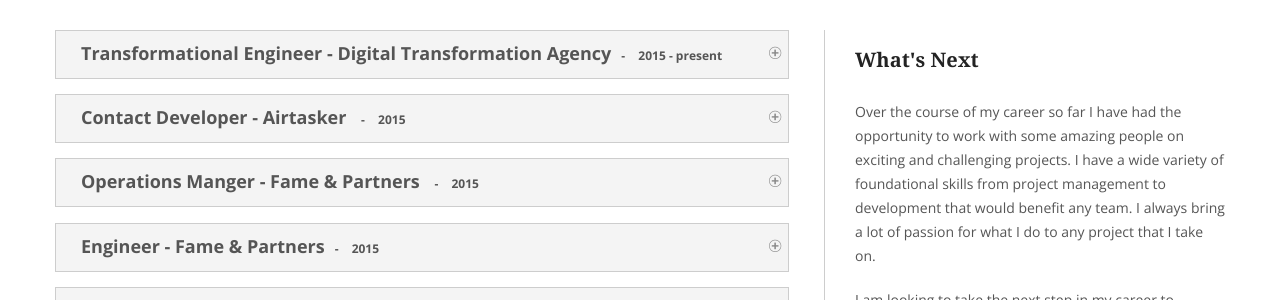
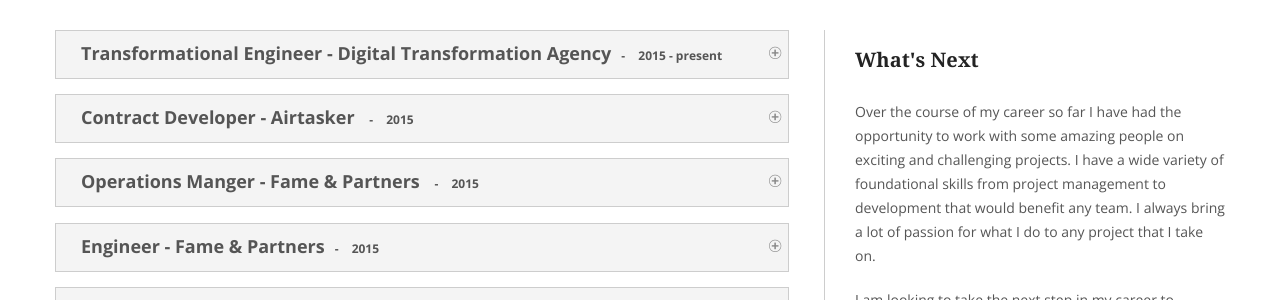
Before and after one commit to catherine-jones/catherine-jones.github.io, a Jekyll site: the page index.html, which Jekyll copies as it is, in a window 1280 px wide and 900 px high, scrolled down 2872 px. Shown: the part 195-495 px from the top of the window. Built offline with Jekyll 4.4.1, drawn with Linux system fonts in a browser that asks for light colours; nearby versions of some CDN libraries; comment, search, counter and statistics services are not loaded.

Commit message:
fix typo

```diff
--- a/index.html
+++ b/index.html
@@ -293,7 +293,7 @@
                    <div class="accordion-container">
                        <p>As a Transformational Engineer at the DTA I have helped rapidly prototyype complex applications based on user needs. After validating our prototype I have also assisted in creating usible semantic and acessible front end interfaces whilst work in cross untion agile teams. I ran regualr knowledge sharing workshops on basic coding techniques, security and commonly used products such as Github to improve collaboration between technical and non technical team members. I assisted in implementing a design guide approach to goverment services. I helped found the DTA's technology guild which brings our entire technology team togeather fortnightly to share knowledge and address the technology issues in government.</p>
                    </div>
-                   <div class="accordion-trigger">Contact Developer - Airtasker <span>- </span><span> 2015</span></div>
+                   <div class="accordion-trigger">Contract Developer - Airtasker <span>- </span><span> 2015</span></div>
                 <div class="accordion-container">
                       <p>As a short term contractor at Airtaker I assited with the rebranding of their website in 2015. This project involved working on an existing react application to restructure the layout and write new style sheets. Working alogside the creative director and Design team I </p>
                   </div>
```
